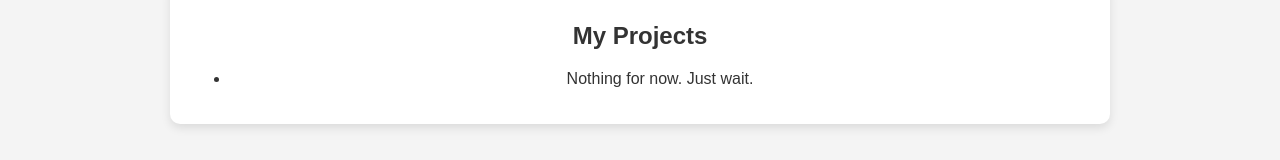
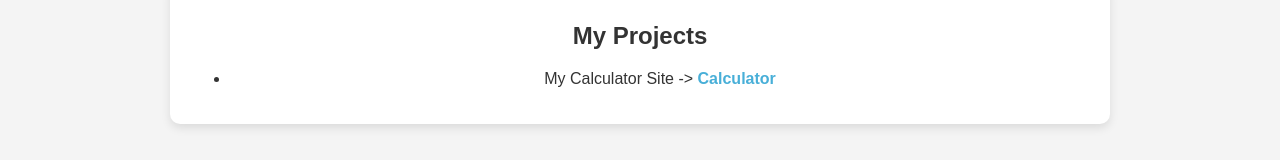
Before and after one commit to kapikolu231105/firstwebsite, a plain HTML site: page index.html in a window 1280 px wide. Shown: the part 637-797 px from the top of the page. Drawn offline with Linux system fonts and the light colour scheme; a script that the page names is missing.

Commit message:
Update index.html

```diff
--- a/index.html
+++ b/index.html
@@ -29,7 +29,7 @@
     <section id="Projects">
         <h2>My Projects</h2>
         <ul>
-            <li>Nothing for now. Just wait.</li>
+            <li>My Calculator Site -> <a href="https://hesapmakinesi1923.netlify.app/">Calculator</li>
         </ul>
     </section>
 
```
